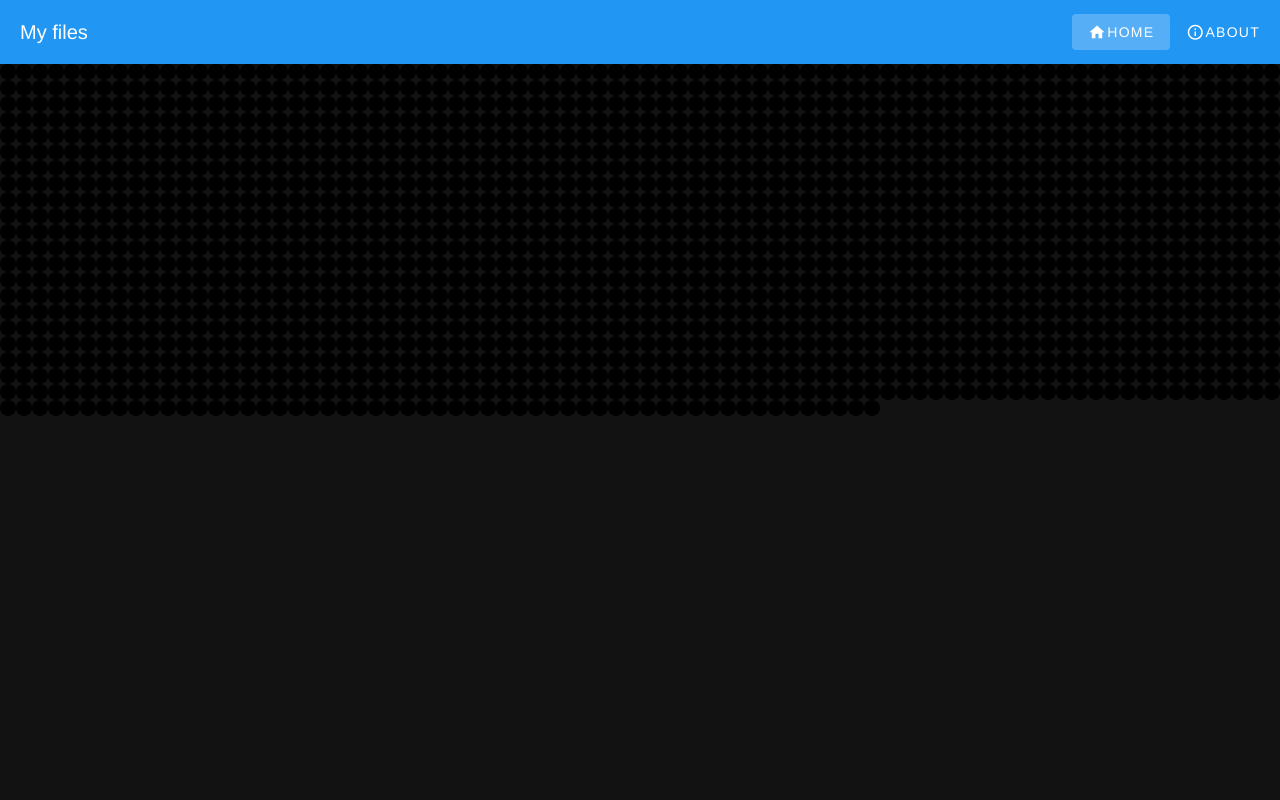
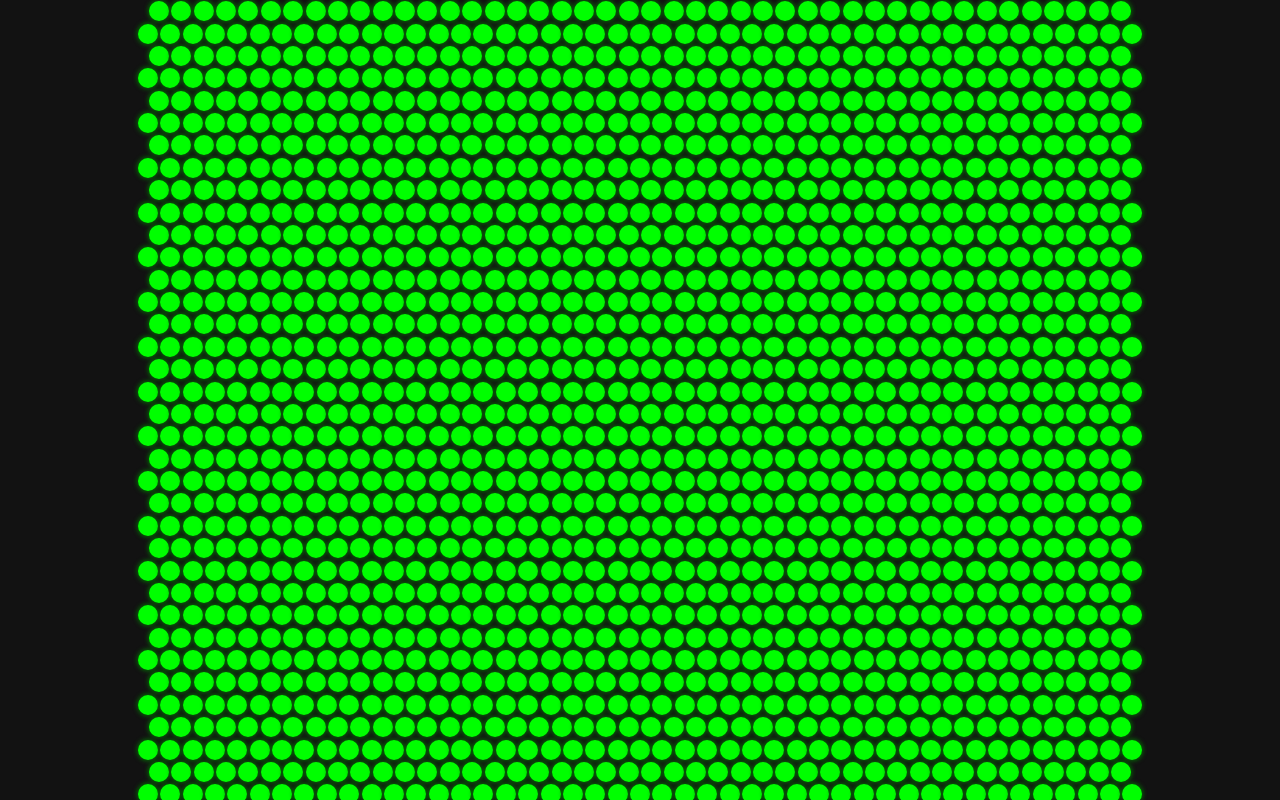
Before and after one commit to NeptuneCenturyStudios/light-pegs, a Vue app: page /#/ in a window 1280 px wide. Shown: the top 800 px of the page. Built offline with nearby package versions, Linux system fonts and the light colour scheme.

Commit message:
Peg board classes

```diff
--- a/src/App.vue
+++ b/src/App.vue
@@ -2,7 +2,7 @@
 
   <v-app>
     <v-layout>
-      <v-app-bar color="primary" prominent>
+      <!-- <v-app-bar color="primary" prominent>
         <v-toolbar-title>My files</v-toolbar-title>
 
         <v-spacer></v-spacer>
@@ -21,7 +21,7 @@
           About
         </v-btn>
 
-      </v-app-bar>
+      </v-app-bar> -->
 
       <v-main>
         <router-view />
--- a/src/components/HelloWorld.vue
+++ /dev/null
@@ -1,59 +0,0 @@
-<template>
-  <div class="hello">
-    <h1>{{ msg }}</h1>
-    <p>
-      For a guide and recipes on how to configure / customize this project,<br>
-      check out the
-      <a href="https://cli.vuejs.org" target="_blank" rel="noopener">vue-cli documentation</a>.
-    </p>
-    <h3>Installed CLI Plugins</h3>
-    <ul>
-      <li><a href="https://github.com/vuejs/vue-cli/tree/dev/packages/%40vue/cli-plugin-babel" target="_blank" rel="noopener">babel</a></li>
-      <li><a href="https://github.com/vuejs/vue-cli/tree/dev/packages/%40vue/cli-plugin-router" target="_blank" rel="noopener">router</a></li>
-      <li><a href="https://github.com/vuejs/vue-cli/tree/dev/packages/%40vue/cli-plugin-eslint" target="_blank" rel="noopener">eslint</a></li>
-    </ul>
-    <h3>Essential Links</h3>
-    <ul>
-      <li><a href="https://vuejs.org" target="_blank" rel="noopener">Core Docs</a></li>
-      <li><a href="https://forum.vuejs.org" target="_blank" rel="noopener">Forum</a></li>
-      <li><a href="https://chat.vuejs.org" target="_blank" rel="noopener">Community Chat</a></li>
-      <li><a href="https://twitter.com/vuejs" target="_blank" rel="noopener">Twitter</a></li>
-      <li><a href="https://news.vuejs.org" target="_blank" rel="noopener">News</a></li>
-    </ul>
-    <h3>Ecosystem</h3>
-    <ul>
-      <li><a href="https://router.vuejs.org" target="_blank" rel="noopener">vue-router</a></li>
-      <li><a href="https://vuex.vuejs.org" target="_blank" rel="noopener">vuex</a></li>
-      <li><a href="https://github.com/vuejs/vue-devtools#vue-devtools" target="_blank" rel="noopener">vue-devtools</a></li>
-      <li><a href="https://vue-loader.vuejs.org" target="_blank" rel="noopener">vue-loader</a></li>
-      <li><a href="https://github.com/vuejs/awesome-vue" target="_blank" rel="noopener">awesome-vue</a></li>
-    </ul>
-  </div>
-</template>
-
-<script>
-export default {
-  name: 'HelloWorld',
-  props: {
-    msg: String
-  }
-}
-</script>
-
-<!-- Add "scoped" attribute to limit CSS to this component only -->
-<style scoped lang="scss">
-h3 {
-  margin: 40px 0 0;
-}
-ul {
-  list-style-type: none;
-  padding: 0;
-}
-li {
-  display: inline-block;
-  margin: 0 10px;
-}
-a {
-  color: #42b983;
-}
-</style>
--- a/src/components/PegBoard.vue
+++ b/src/components/PegBoard.vue
@@ -1,43 +1,148 @@
 <template>
-    <div class="peg-board">
+    <!-- Main wrapper -->
+    <div class="light-pegs">
+        <!-- This div contains all the holes we can drop pins on -->
+        <div class="peg-board">
+            <!-- Render the holes -->
+            <template v-for="(row, rowIndex) in ROWS" :key="row">
+                <template v-for="col in (rowIndex % 2 === 0 ? EVEN_COLUMNS : ODD_COLUMNS)" :key="col">
+                    <div class="hole">
+                        <div class="peg peg-green"></div>
+                    </div>
 
-        <template v-for="(hole, index) in holes" :key="index">
-            <div class="hole">
-            {{ hole }}
-            </div>
-        </template>
+                </template>
+                <!-- Force holes to next row -->
+                <div class="separater"></div>
+
+            </template>
 
 
+        </div>
+
+        <div class="pin-tray">
+            <div class="pin-box">
+                <div class="peg peg-green"></div>
+            </div>
+            <div class="pin-box">
+
+            </div>
+            <div class="pin-box">
+
+            </div>
+            <div class="pin-box">
+
+            </div>
+            <div class="pin-box">
+
+            </div>
+        </div>
     </div>
+
 </template>
 
 <script>
+
 const MAX_HOLES = 1735;
-
+const ROWS = 39;
+const EVEN_COLUMNS = 44;
+const ODD_COLUMNS = 45;
 
 export default {
     name: "PegBoard",
     data() {
         return {
+            ROWS,
+            EVEN_COLUMNS,
+            ODD_COLUMNS,
             holes: Array.from(Array(MAX_HOLES))
         };
     },
     mounted() {
 
+    },
+    methods: {
+        // Gets the current row index based on the hole index
+        getCurrentRowIndex(holeIndex) {
+            // Based on the hole index, we can calculate which row we are on.
+            let even = true;
+            let counter = 0;
+            let rowIndex = 0;
+            while (counter <= holeIndex) {
+                // Count the number of time we can alternately fit 44 and 45 in the holeIndex
+                counter += even ? 44 : 45;
+                if (counter > holeIndex) {
+                    // Since we are still on the first row, break
+                    break;
+                }
+
+                // flip even and odd
+                even = !even;
+
+                // Count the row if counter is less than the current hole index, meaning we
+                // have at least one row already
+                rowIndex++;
+            }
+            console.log(rowIndex)
+            return rowIndex;
+        }
     }
 }
 </script>
 
 <style lang="scss">
-.peg-board {
+$peg-shadow: 0 0 0.25rem 0.075rem;
+$green-on: rgb(0, 255, 00);
+$green-off: rgba(0, 127, 00, .75);
+
+.light-pegs {
     display: flex;
-flex-wrap: wrap;
+    flex-direction: column;
 }
 
-.peg-board .hole {
+.light-pegs .peg-board {
+    display: flex;
+    flex-wrap: wrap;
+    justify-content: center;
+    margin-bottom: 2rem;
+}
+
+.light-pegs .peg-board .hole {
     background-color: #000;
     border-radius: 100%;
-    width: 1rem;
-    height: 1rem;
+    width: 1.25rem;
+    height: 1.25rem;
+    margin: .075rem;
+}
+
+.light-pegs .peg-board .separater {
+    width: 100%;
+}
+
+.light-pegs .pin-tray {
+    display: flex;
+    margin-top: auto;
+    justify-content: space-around;
+}
+
+.light-pegs .pin-tray .pin-box {
+    background-color: #000;
+    width: 10rem;
+    padding: 1rem;
+
+}
+
+.light-pegs .peg {
+    border-radius: 100%;
+    width: 1.25rem;
+    height: 1.25rem;
+}
+
+.light-pegs .peg.peg-green {
+    background-color: $green-off;
+}
+
+.light-pegs .peg-board .hole .peg.peg-green {
+    background-color: $green-on;
+    box-shadow: $peg-shadow $green-off;
 }
 </style>
```
